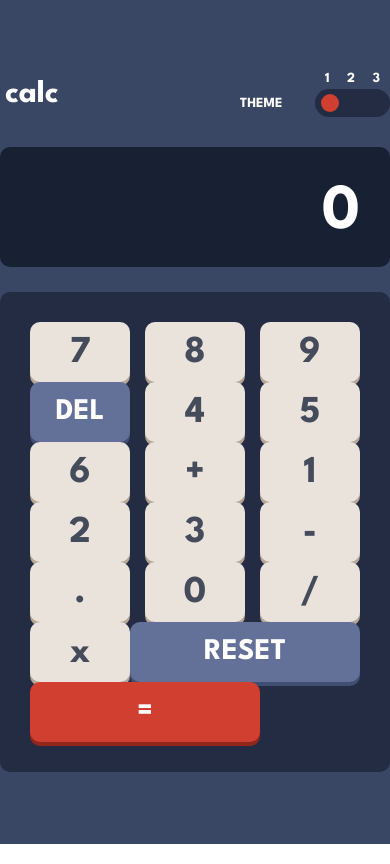
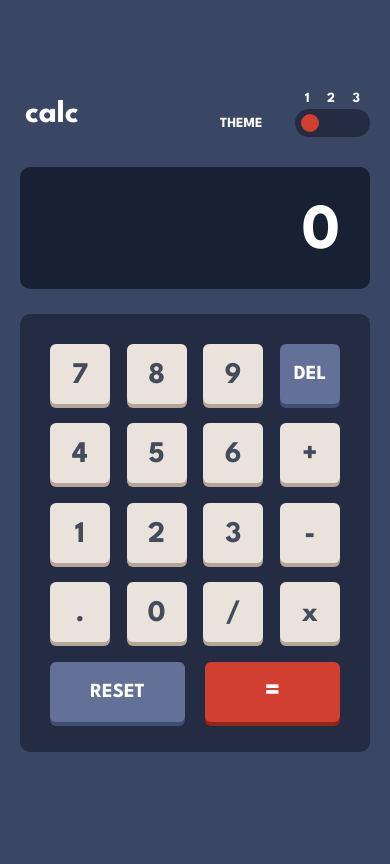
Before and after one commit to Lequral/Calculator, a Svelte app: page / in a window 390 px wide. Built offline with nearby package versions, Linux system fonts and the light colour scheme.

Commit message:
mobile support

```diff
--- a/src/components/App.svelte
+++ b/src/components/App.svelte
@@ -48,6 +48,7 @@
         display: flex;
         justify-content: center;
         align-items: center;
+        padding: 20px;
     }
     .body.theme1 {
         color: $T1-header-screen-color;
@@ -72,4 +73,11 @@
         align-items: center;
         row-gap: 30px;
     }
+
+    @media screen and (max-width: 600px) {
+        main {
+            width: 350px;
+            height: 660px;
+        }
+    }
 </style>
--- a/src/components/Key.svelte
+++ b/src/components/Key.svelte
@@ -43,7 +43,7 @@
     on:click={handleClick}
     class="{color} {width} theme{$theme}"
     class:pressed
-    >
+>
     {text}
 </button>
 
@@ -52,7 +52,6 @@
 
     button {
         height: 60px;
-        // border: 0;
         border-radius: 10px;
         font-family: "League Spartan";
         border: 10px solid var(--red) !important;
@@ -66,6 +65,7 @@
 
     .white {
         font-size: 38px;
+        padding-top: 5px;
     }
     .white.theme1 {
         background-color: $T1-simple-key-bg;
@@ -131,6 +131,28 @@
         width: 230px;
     }
 
+    @media screen and (max-width: 600px) {
+        button {
+            border-radius: 6px;
+        }
+
+        .short {
+            width: 60px;
+        }
+
+        .long {
+            width: 135px;
+        }
+
+        .blue {
+            font-size: 20px;
+        }
+
+        .white {
+            font-size: 30px;
+        }
+    }
+
     button.white.theme1:hover,
     button.white.theme2:hover {
         background-color: white;
--- a/src/components/Screen.svelte
+++ b/src/components/Screen.svelte
@@ -4,7 +4,7 @@
 </script>
 
 <div class="theme{$theme}">
-    <h1>{ $input }</h1>
+    <h1>{$input}</h1>
 </div>
 
 <style lang="scss">
@@ -27,6 +27,8 @@
             position: relative;
             top: 5px;
             width: 100%;
+            overflow: auto;
+            max-height: 76.8px;
         }
     }
     div.theme1 {
--- a/src/style.scss
+++ b/src/style.scss
@@ -18,4 +18,5 @@ body {
     display: flex;
     justify-content: center;
     align-items: center;
+    overflow: hidden;
 }
```
